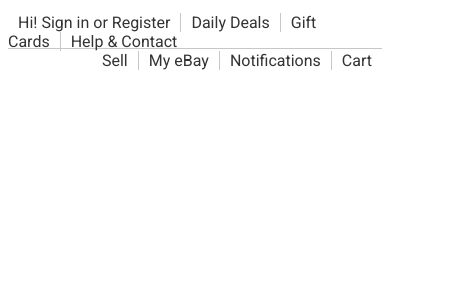
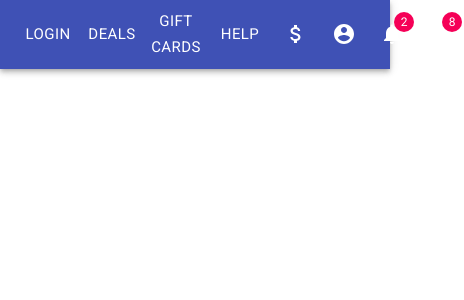
Before and after one commit to seabay-sdc/shopping-cart, a React app: page / in a window 390 px wide. Shown: the top 300 px of the page, 464 px wide, since content can reach past the window. Built offline with nearby package versions, Linux system fonts and the light colour scheme; the HTML template or start-up script is replaced by a standard one.

Commit message:
Implement barebones responsive nav bar

```diff
--- a/client/src/components/App.jsx
+++ b/client/src/components/App.jsx
@@ -1,93 +1,75 @@
 import React from 'react';
-import Cart from './Cart.jsx';
-import axios from 'axios';
+import { makeStyles } from '@material-ui/core/styles';
+import AppBar from '@material-ui/core/AppBar';
+import Toolbar from '@material-ui/core/Toolbar';
+import Badge from '@material-ui/core/Badge';
+import Typography from '@material-ui/core/Typography';
+import Button from '@material-ui/core/Button';
+import IconButton from '@material-ui/core/IconButton';
+import AttachMoney from '@material-ui/icons/AttachMoney'
+import Notifications from '@material-ui/icons/Notifications'
+import AccountCircle from '@material-ui/icons/AccountCircle'
+import ShoppingCart from '@material-ui/icons/ShoppingCart';
 
 const host = process.env.API_HOST;
 const port = process.env.API_PORT;
 const uri = `http://${host}:${port}`;
 
-class App extends React.Component {
-  constructor () {
-    super();
+const useStyles = makeStyles(theme => ({
+  root: {
+    flexGrow: 1,
+  },
+  menuButton: {
+    marginRight: theme.spacing(2),
+  },
+  title: {
+    flexGrow: 1,
+  },
+}));
 
-    this.state = {
-      cart: [],
-      display: false,
-    };
 
-    this.toggleMenu = this.toggleMenu.bind(this);
-    this.setCurrentItem = this.setCurrentItem.bind(this);
-  }
+const App = function () {
+  const classes = useStyles();
+  return (
+    <div className={classes.root}>
+      <AppBar position="static">
+        <Toolbar>
 
-  getCartItems () {
-    axios.get(`${uri}/api/cart/items`)
-    .then(({ data }) => this.setState({ cart: data }))
-    .catch(console.error);
-  }
+          <Button color="inherit" size="large">
+            Login
+          </Button>
+          <Button color="inherit" size="large">
+            Deals
+          </Button>
+          <Button color="inherit" size="large">
+            Gift Cards
+          </Button>
+          <Button color="inherit" size="large">
+            Help
+          </Button>
 
-  componentDidMount () {
-    // populate cart
-    document.addEventListener('addToCart', ({ detail }) => {
-      axios.post(`${uri}/api/cart/items/`, detail)
-      .then(() => this.getCartItems())
-      .catch(console.error);
-    });
+          <Typography className={classes.title}></Typography>
 
-    this.getCartItems();
-  }
-
-  componentWillUnmount () {
-    document.removeEventListener('addToCart');
-  }
-
-  setCurrentItem (id) {
-    const detail = { detail: { id } };
-    const event = new CustomEvent('setCurrentItem', detail);
-    document.dispatchEvent(event);
-  }
-
-  toggleMenu () {
-    this.setState({ display: !this.state.display });
-    this.getCartItems();
-  }
-
-  render () {
-    let cartRender;
-
-    if (this.state.display === true) {
-      cartRender =
-      <Cart
-        cart={this.state.cart}
-        display={this.state.display}
-        setCurrentItem={this.setCurrentItem}
-        toggleMenu={this.toggleMenu}
-      />;
-    }
-
-    return (
-      <div className="header">
-        <nav>
-          <div className="container-shopping-cart">
-            <ul className="navbar-left">
-              <li className="li-right"><a className="link">Hi! Sign in or Register</a></li>
-              <li className="li-right"><a className="link">Daily Deals</a></li>
-              <li className="li-right"><a className="link">Gift Cards</a></li>
-              <li><a className="link">Help & Contact</a></li>
-            </ul>
-            <ul className="navbar-right">
-              <li className="li-right"><a className="link">Sell</a></li>
-              <li className="li-right"><a className="link">My eBay</a></li>
-              <li className="li-right"><a className="link">Notifications</a></li>
-              <li><a id="cart" className="link" onClick={this.toggleMenu} >Cart</a></li>
-            </ul>
-          </div>
-        </nav>
-
-        {cartRender}
-
-      </div>
-    );
-  }
-}
+          <IconButton color="inherit" aria-label="Sell">
+            <AttachMoney />
+          </IconButton>
+          <IconButton color="inherit" aria-label="Account">
+            <AccountCircle />
+          </IconButton>
+          <IconButton color="inherit" aria-label="Notifications">
+            <Badge badgeContent={2} color="secondary">
+              <Notifications />
+            </Badge>
+          </IconButton>
+          <IconButton color="inherit" aria-label="Cart">
+            <Badge badgeContent={8} color="secondary">
+              <ShoppingCart />
+            </Badge>
+          </IconButton>
+        </Toolbar>
+      </AppBar>
+    </div>
+  );
+};
 
 export default App;
--- a/client/src/styles/main.css
+++ b/client/src/styles/main.css
@@ -1,54 +1,13 @@
 @import url('https://fonts.googleapis.com/css?family=Roboto&display=swap');
+
+body {
+  margin: 0;
+}
 
 :root {
   --main-color: #333333;
   --hover-color: #0654ba;
   --light-text: rgb(141, 145, 156);
-}
-
-.header {
-  border-bottom: 1px #c7c7c7 solid;
-  height: 30px;
-  padding: 5px 0;
-}
-
-.header nav ul {
-  list-style-type: none;
-  margin: 0;
-  padding-inline-start: 0;
-}
-
-nav ul li {
-  display: inline;
-  padding-left: 10px;
-  padding-right: 10px;
-  text-decoration: none;
-}
-
-nav ul li a {
-  text-decoration: none;
-}
-
-.link {
-  color: #333333;
-  cursor: pointer;
-  text-decoration: none;
-}
-
-.link:visited {
-  text-decoration: none;
-}
-
-.link:hover {
-  color: var(--hover-color);
-}
-
-.navbar-left {
-  float: left;
-}
-
-.navbar-right {
-  float: right;
 }
 
 .li-right {
@@ -122,9 +81,3 @@ nav ul li a {
 .button:hover {
   background: #0670BA;
 }
-
-.clearfix:after {
-  content: "";
-  display: table;
-  clear: both;
-}
--- a/package.json
+++ b/package.json
@@ -39,6 +39,7 @@
   },
   "dependencies": {
     "@material-ui/core": "^4.2.1",
+    "@material-ui/icons": "^4.2.1",
     "axios": "^0.19.0",
     "compression": "^1.7.4",
     "cors": "^2.8.5",
```
Also changed, not shown: 1 other file (tests, documents, lock files or other folders).
